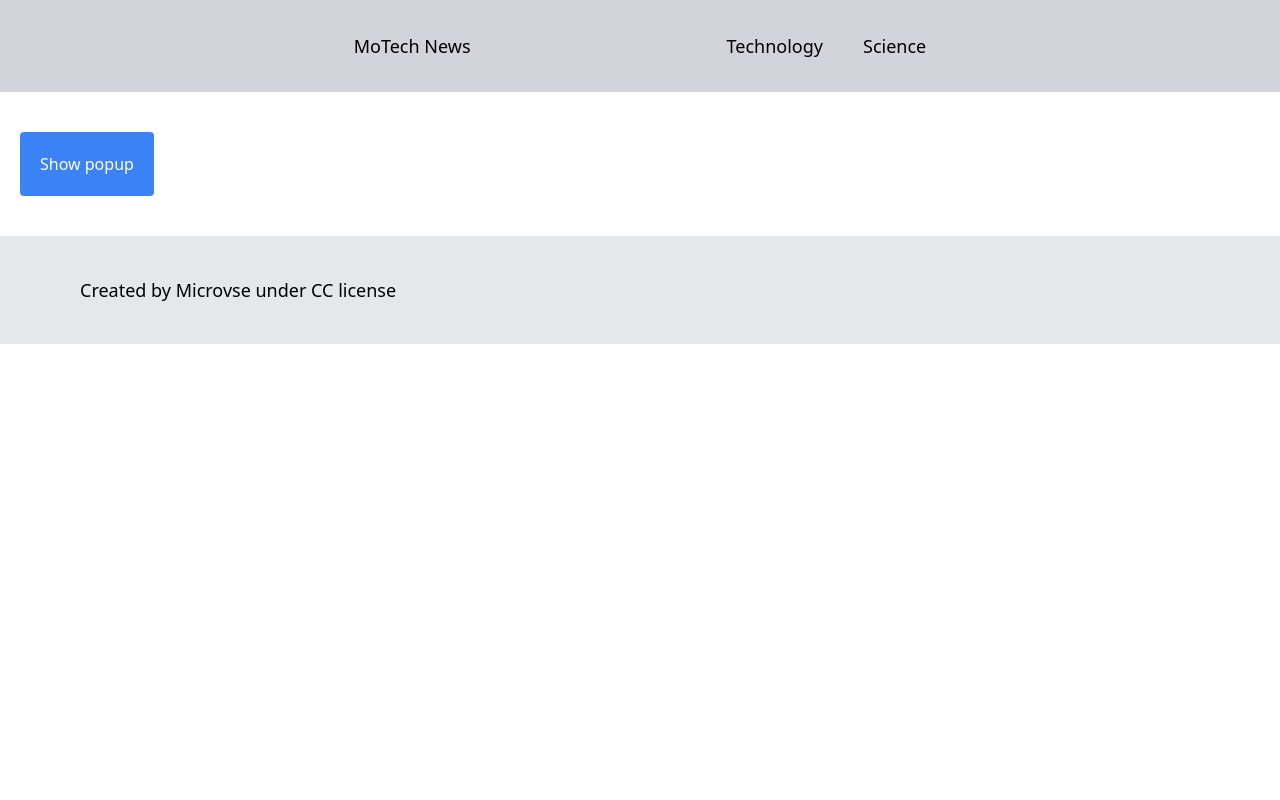
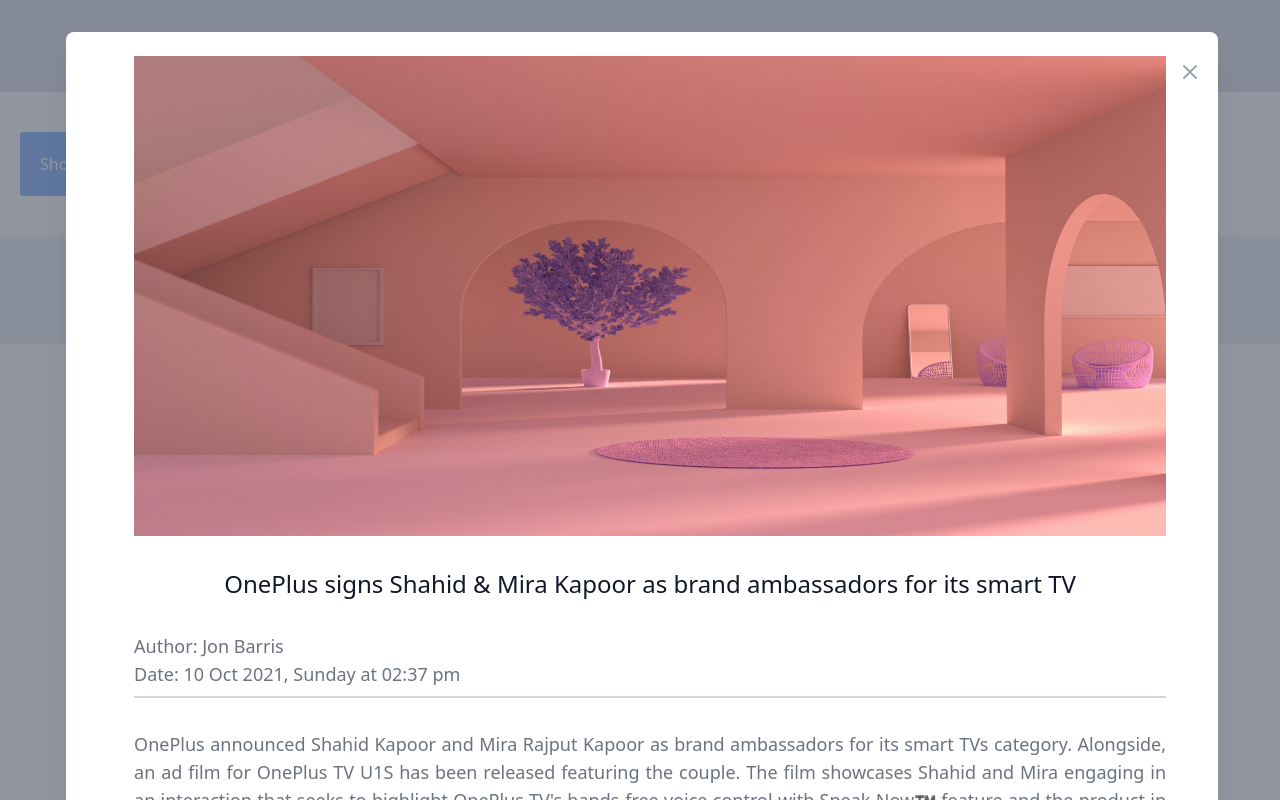
Before and after one commit to BenMukebo/javascript-capstone, a website built with webpack: page src/index.html in a window 1280 px wide. Both pictures are taken after a click on the button "Show popup". Built offline with nearby package versions, Linux system fonts and the light colour scheme.

Commit message:
Add: triggers to show and hide the popup modal

```diff
--- a/src/index.html
+++ b/src/index.html
@@ -21,10 +21,10 @@
     </header>
 
     <!-- @TODO: Remove this button once we have card items calling from the external api -->
-    <button class="btn-open-popup bg-blue-500 hover:bg-blue-400 p-5 ml-5 my-10 text-white rounded">Show popup</button>
+    <button class="btn-open-popup-modal bg-blue-500 hover:bg-blue-400 p-5 ml-5 my-10 text-white rounded">Show popup</button>
 
     <!-- popup modal -->
-    <div class="hidden fixed z-10 inset-0 overflow-y-auto" aria-labelledby="modal-title" role="dialog" aria-modal="true">
+    <div class="popup-modal hidden fixed z-10 inset-0 overflow-y-auto" aria-labelledby="modal-title" role="dialog" aria-modal="true">
       <div class="flex items-end justify-center min-h-screen pt-4 px-4 pb-20 text-center sm:block sm:p-0">
         <div class="fixed inset-0 bg-gray-500 bg-opacity-75 transition-opacity" aria-hidden="true"></div>
 
@@ -34,7 +34,7 @@
         <div class="inline-block align-bottom bg-white rounded-lg px-4 pt-5 pb-4 text-left overflow-hidden shadow-xl transform transition-all sm:my-8 sm:align-middle sm:max-w-lg sm:p-6 md:max-w-6xl">
           <div class="absolute top-0 right-0 pt-4 pr-4 mt-3 pl-5">
             <!-- close modal button -->
-            <button type="button" class="bg-white rounded-md text-gray-400 hover:text-gray-500 focus:outline-none focus:ring-2 focus:ring-offset-2 focus:ring-gray-500">
+            <button type="button" class="btn-close-popup-modal bg-white rounded-md text-gray-400 hover:text-gray-500 focus:outline-none focus:ring-2 focus:ring-offset-2 focus:ring-gray-500">
               <svg class="h-6 w-6" xmlns="http://www.w3.org/2000/svg" fill="none" viewBox="0 0 24 24" stroke="currentColor" aria-hidden="true">
                 <path stroke-linecap="round" stroke-linejoin="round" stroke-width="2" d="M6 18L18 6M6 6l12 12" />
               </svg>
--- /dev/null
+++ b/src/js/dom-triggers.js
@@ -0,0 +1,8 @@
+const popupModal = document.querySelector('.popup-modal');
+const btnOpenPopupModal = document.querySelector('.btn-open-popup-modal');
+const btnClosePopupModal = document.querySelector('.btn-close-popup-modal');
+
+export const modalTrigger = () => {
+  btnOpenPopupModal.addEventListener('click', () => popupModal.classList.remove('hidden'));
+  btnClosePopupModal.addEventListener('click', () => popupModal.classList.add('hidden'));
+};
--- a/src/js/index.js
+++ b/src/js/index.js
@@ -1 +1,6 @@
 import '../css/styles.css';
+import { modalTrigger } from './dom-triggers.js';
+
+window.onload = () => {
+  modalTrigger();
+};
```
Also changed, not shown: .eslintrc.json, dist/index.html, dist/main.js.
